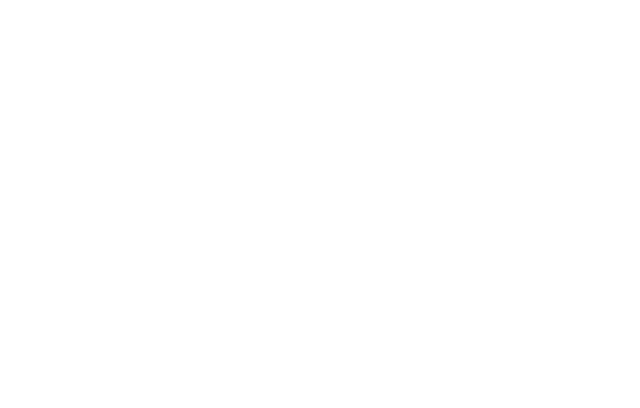
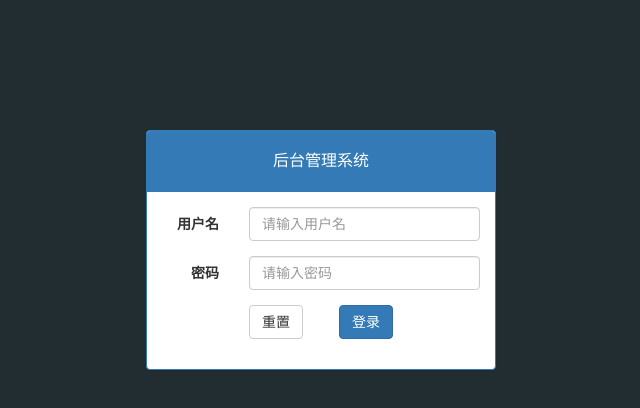
Before and after one commit to 199712qian/letto, a website: page public/back/login.html in a window 1280 px wide. Shown: the whole page, without its empty margins (319-959 px from the left). Drawn offline with Linux system fonts and the light colour scheme.

Commit message:
登录功能静态页面完成，登录校验完成

```diff
--- /dev/null
+++ b/public/back/css/common.css
@@ -0,0 +1,15 @@
+.bg_color
+{
+    background-color: #222D32;
+}
+.panel-title
+{
+    height: 40px;
+    line-height: 40px;
+    text-align: center;
+    font-size: 20px;
+}
+.mt
+{
+    margin-top: 130px;
+}
--- /dev/null
+++ b/public/back/js/login.js
@@ -0,0 +1,48 @@
+$(function () {
+
+    /*
+  * 1. 进行表单校验配置
+  *    校验要求:
+  *        (1) 用户名不能为空, 长度为2-6位
+  *        (2) 密码不能为空, 长度为6-12位
+  * */
+
+   $("#form").bootstrapValidator({
+
+       //表单校验
+       fields:{
+           username: {
+               validators: {
+                   notEmpty: {
+                       message: "用户名不能为空"
+                   },
+                   //校验长度
+                   stringLength: {
+                       min: 6,
+                       max: 12,
+                       message: "用户名的长度在2-6位之间"
+                   },
+                   // 专门用于配置回调提示的规则
+                   callback: {
+                       message: "用户名不存在"
+                   }
+
+               }
+           },
+           password: {
+               validators: {
+                   notEmpty: {
+                       message: "密码不能为空"
+                   },
+                   stringLength: {
+                       min: 6,
+                       max: 12,
+                       message: "密码的长度在6-12位之间"
+                   }
+               }
+           }
+       }
+
+   })
+
+})
--- a/public/back/login.html
+++ b/public/back/login.html
@@ -2,9 +2,47 @@
 <html lang="en">
 <head>
     <meta charset="UTF-8">
-    <title>Title</title>
+    <title>登录页面</title>
+    <link rel="stylesheet" href="css/common.css">
+    <link rel="stylesheet" href="lib/bootstrap/css/bootstrap.css">
+    <link rel="stylesheet" href="lib/bootstrap-validator/css/bootstrapValidator.css">
 </head>
-<body>
+<body class="bg_color">
+  <div class="container">
+      <div class="col-lg-4  col-lg-offset-4 mt">
+          <div class="panel panel-primary">
+              <div class="panel-heading">
+                  <h3 class="panel-title">后台管理系统</h3>
+              </div>
+              <div class="panel-body">
+                  <form class="form-horizontal" id="form">
+                      <div class="form-group">
+                          <label for="username" class="col-sm-3 control-label">用户名</label>
+                          <div class="col-sm-9">
+                              <input type="text" class="form-control" id="username" name="username" placeholder="请输入用户名">
+                          </div>
+                      </div>
+                      <div class="form-group">
+                          <label for="password" class="col-sm-3 control-label">密码</label>
+                          <div class="col-sm-9">
+                              <input type="password" class="form-control" id="password" name="password" placeholder="请输入密码">
+                          </div>
+                      </div>
+                      <div class="form-group">
+                          <div class="col-sm-offset-3 col-sm-6">
+                              <button type="reset" class="btn btn-default pull-left">重置</button>
+                              <button type="submit" class="btn btn-primary pull-right">登录</button>
+                          </div>
+                      </div>
+                  </form>
+              </div>
+          </div>
+      </div>
+  </div>
 
+    <script src="lib/jquery/jquery.js"></script>
+    <script src="lib/bootstrap/js/bootstrap.js"></script>
+    <script src="lib/bootstrap-validator/js/bootstrapValidator.js"></script>
+    <script src="js/login.js"></script>
 </body>
 </html>
```
Also changed, not shown: public/back/index.html (+1 -1 lines).
